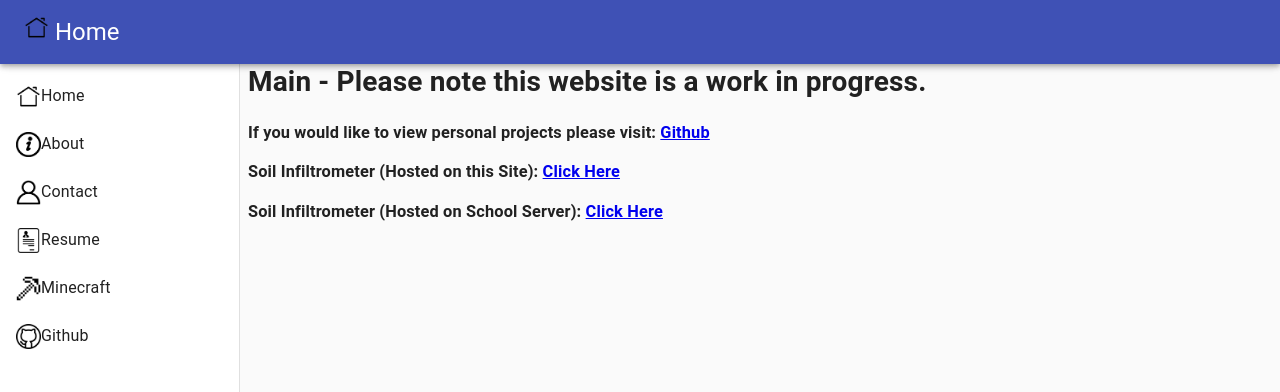
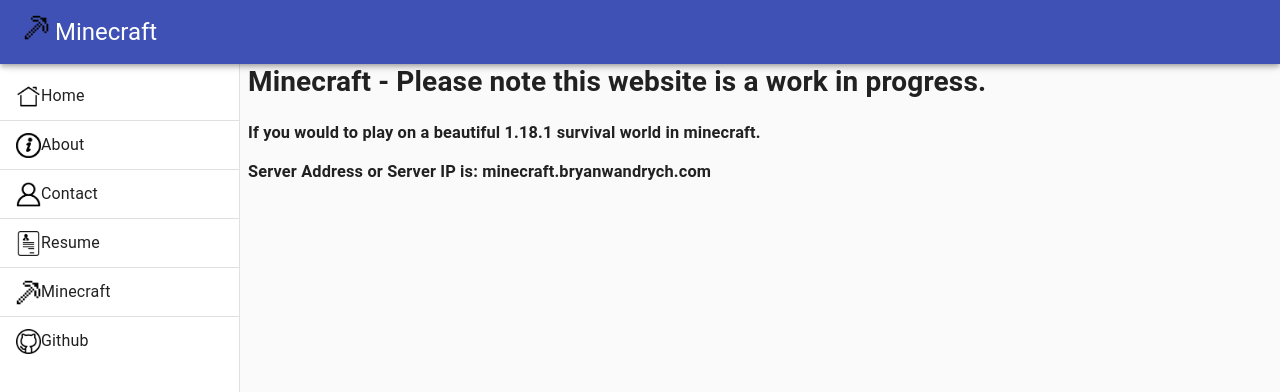
Before and after one commit to bdwandry/Portfolio-Site, a React (Create React App) app: page /#/minecraft in a window 1280 px wide. Before the commit this address led to /. Shown: the top 392 px of the page. Built offline with nearby package versions, Linux system fonts and the light colour scheme.

Commit message:
Fixed a bug with Resume site and added dividers

```diff
--- a/src/Navigation-Bar/NavigationAppBar.js
+++ b/src/Navigation-Bar/NavigationAppBar.js
@@ -32,6 +32,7 @@
 import { makeStyles, useTheme } from '@material-ui/core/styles';
 import {Link, Route, Routes} from "react-router-dom";
 import {Box} from "@material-ui/core";
+import Divider from '@mui/material/Divider';
 
 const drawerWidth = 240;
 const useStyles = makeStyles(theme => ({
@@ -98,11 +99,15 @@
         <div>
             <List>
                 {DifferentPages.map((Text) => (
-                    <ListItem button component={Link} to={Text.location}>
+                    <div>
+                        <ListItem button component={Link} to={Text.location}>
                         <img src={Text.Image} width={"25"} height={"25"}/>
                         <ListItemText primary={Text.Text} />
                     </ListItem>
+                    <Divider />
+                    </div>
                 ))}
+                {/*<Divider />*/}
                 <ListItem button href={"https://github.com/bdwandry/"}>
                     <img src={github} width={"25"} height={"25"}/>
                     <ListItemText>
--- a/src/Page-Information/main.js
+++ b/src/Page-Information/main.js
@@ -8,7 +8,6 @@
     return (
         <div>
             <h1>Main - Please note this website is a work in progress.</h1>
-            <h3>If you would like to view personal projects please visit: <a href={"https://github.com/bdwandry"}>Github</a> </h3>
             <h3>Soil Infiltrometer (Hosted on this Site): <a href={"https://soilinfiltrometer.bryanwandrych.com/"}>Click Here</a></h3>
             <h3>Soil Infiltrometer (Hosted on School Server): <a href={"https://cshci.cs.mtu.edu/soilinfiltrometer/index.html"}>Click Here</a></h3>
         </div>
--- a/src/Page-Information/resume.js
+++ b/src/Page-Information/resume.js
@@ -9,7 +9,9 @@
     return (
         <div>
             <h1>Resume</h1>
+            <h3>If you would like to view personal projects please visit: <a href={"https://github.com/bdwandry"}>Github</a> </h3>
             <h3>If you would like to view my resume: <a href={ResumePDF}>Click Here</a> </h3>
+
         </div>
     );
 };
```
